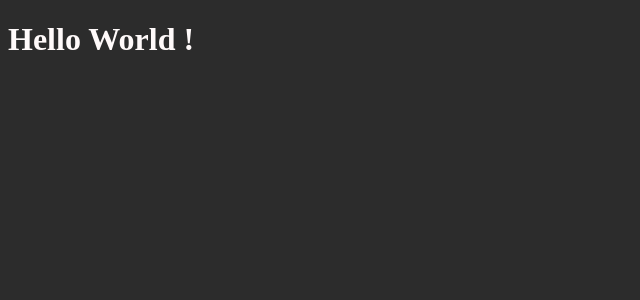
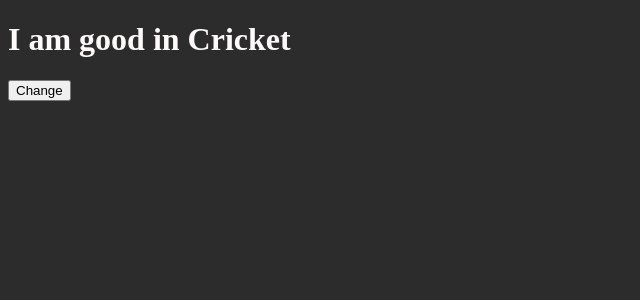
Before and after one commit to AravindSaravananGitHub/React-Practice, a React (Vite) app: page / in a window 1280 px wide. Shown: the top 300 px of the page, without its empty margins (0-640 px from the left). Built offline with nearby package versions, Linux system fonts and the light colour scheme.

Commit message:
Practicing useState

```diff
--- a/package.json
+++ b/package.json
@@ -5,7 +5,7 @@
   "main": "index.js",
   "scripts": {
     "start": "parcel ./src/index.html",
-    "build":"parcel build ./src/index.html",
+    "build": "parcel build ./src/index.html",
     "test": "Just"
   },
   "repository": {
@@ -17,13 +17,14 @@
   "homepage": "https://github.com/AravindSaravananGitHub/React-Practice#readme",
   "devDependencies": {
     "parcel": "^2.13.3",
+    "prettier": "3.5.3",
     "process": "^0.11.10"
   },
   "dependencies": {
     "react": "^19.0.0",
     "react-dom": "^19.0.0"
   },
-  "browserslist":[
+  "browserslist": [
     "last 10 versions"
   ]
 }
--- a/src/App.jsx
+++ b/src/App.jsx
@@ -1,11 +1,19 @@
-import React from 'react'
+import React, { useState } from "react";
 
 const App = () => {
+  const games = ["Cricket", "Mobile games", "football", "Running race"];
+  const [game, setGame] = useState(games[0]);
+
+  const changeName = () => {
+    const randomNumber = Math.floor(Math.random() * games.length);
+    setGame(games[randomNumber]);
+  };
   return (
     <div>
-      <h1>Hello World !</h1>
+      <h1>I am good in {game}</h1>
+      <button onClick={changeName}>Change</button>
     </div>
-  )
-}
+  );
+};
 
-export default App
+export default App;
```
Also changed, not shown: 1 other file (tests, documents, lock files or other folders).
